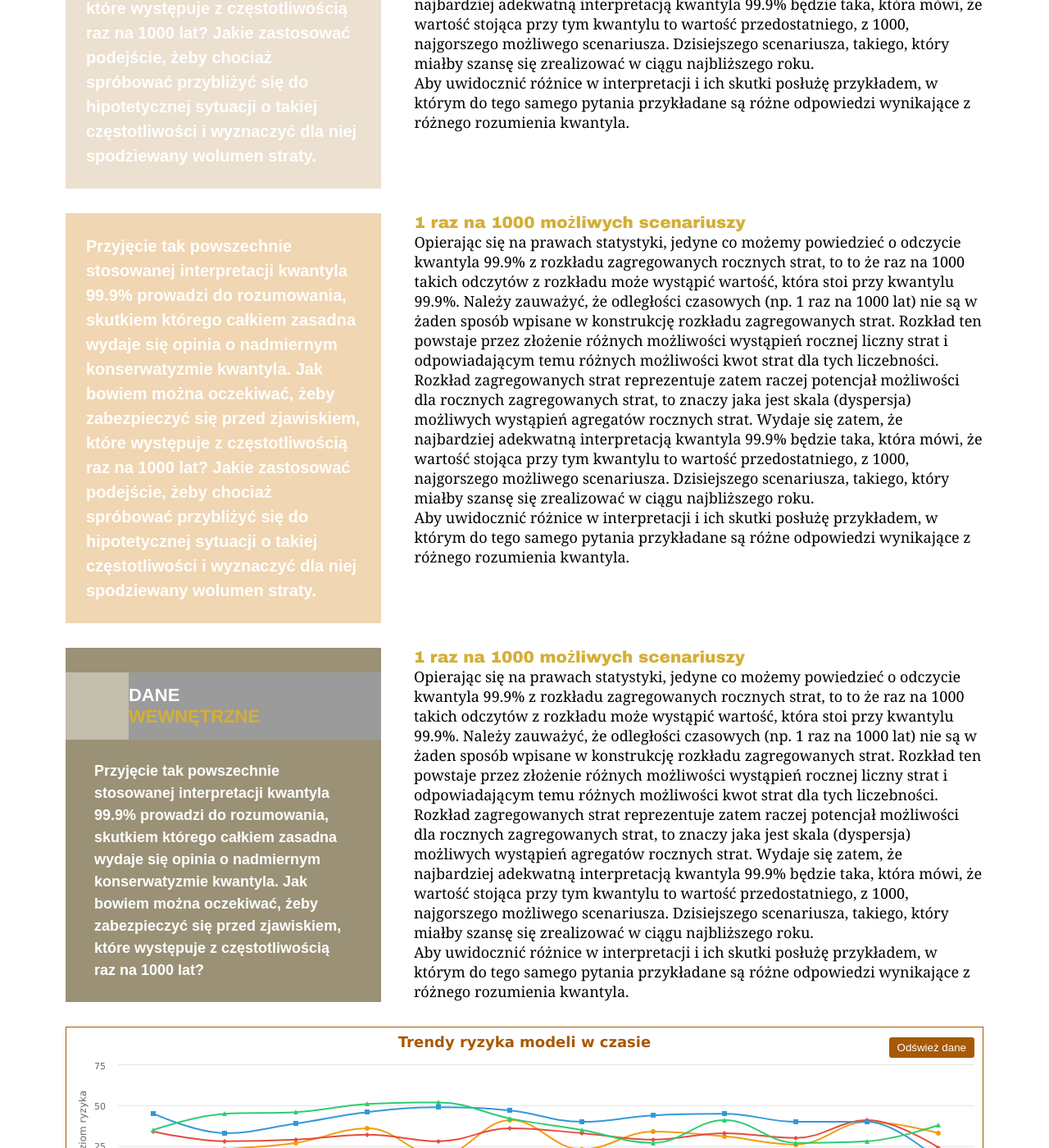
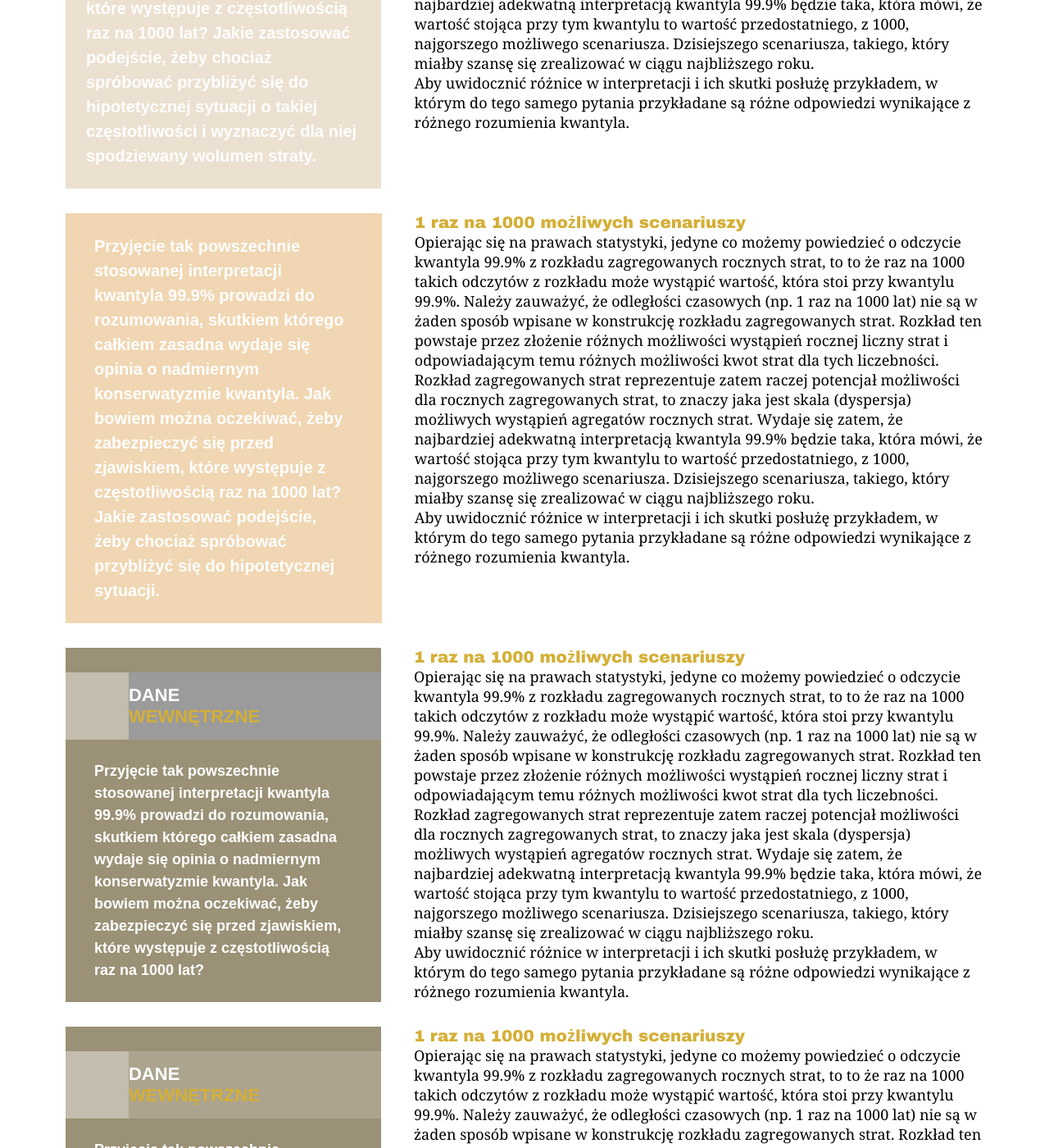
Before and after one commit to MaciejBuczak/risk-research, a Jekyll site: the page built from art-oprisk-kw999_v3_9.md, in a window 1280 px wide and 1400 px high, scrolled down 7200 px. Shown: the whole window at 82% size. Built offline with Jekyll 4.4.1, drawn with Linux system fonts in a browser that asks for light colours.

Commit message:
Update art-oprisk-kw999-layout_v3_9.html

```diff
--- a/_layouts/art-oprisk-kw999-layout_v3_9.html
+++ b/_layouts/art-oprisk-kw999-layout_v3_9.html
@@ -1238,8 +1238,8 @@
    <!-- NOWE ELEMENTY: O5.1 i T 5.2 -->
 <div class="ryzmod-o51-container" style="gap: 20px;">
   <!-- Lewy element - jednolite szare tło -->
-  <div class="ryzmod-o51-box" style="width: 35%; background-color: #f0d6b2; padding: 25px; position: relative; border-left: 0;">
-    <p style="color: white; font-family: Arial, sans-serif; font-weight: bold; margin: 0; line-height: 1.5; font-size: 20px;">Przyjęcie tak powszechnie stosowanej interpretacji kwantyla 99.9% prowadzi do rozumowania, skutkiem którego całkiem zasadna wydaje się opinia o nadmiernym konserwatyzmie kwantyla. Jak bowiem można oczekiwać, żeby zabezpieczyć się przed zjawiskiem, które występuje z częstotliwością raz na 1000 lat? Jakie zastosować podejście, żeby chociaż spróbować przybliżyć się do hipotetycznej sytuacji o takiej częstotliwości i wyznaczyć dla niej spodziewany wolumen straty.</p>
+  <div class="ryzmod-o51-box" style="width: 35%; background-color: #f0d6b2; padding-left: 35px; padding-right: 35px; padding-top: 25px; padding-bottom: 25px; position: relative; border-left: 0;">
+    <p style="color: white; font-family: Arial, sans-serif; font-weight: bold; margin: 0; line-height: 1.5; font-size: 20px;">Przyjęcie tak powszechnie stosowanej interpretacji kwantyla 99.9% prowadzi do rozumowania, skutkiem którego całkiem zasadna wydaje się opinia o nadmiernym konserwatyzmie kwantyla. Jak bowiem można oczekiwać, żeby zabezpieczyć się przed zjawiskiem, które występuje z częstotliwością raz na 1000 lat? Jakie zastosować podejście, żeby chociaż spróbować przybliżyć się do hipotetycznej sytuacji.</p>
   </div>
 
   <!-- Tekst po prawej - bez zmian -->
@@ -1293,6 +1293,45 @@
 </div>
 
 
+
+
+
+
+        <!-- NOWE ELEMENTY: O5.1 i T 5.2 -->
+<div class="ryzmod-o51-container" style="gap: 20px;">
+  <!-- Lewy element - trzyrzędowy układ -->
+  <div class="ryzmod-o51-box" style="width: 35%; padding: 0; position: relative; border-left: 0; display: flex; flex-direction: column;">
+
+    <!-- Pierwszy rząd - pełna szerokość -->
+    <div style="background-color: #9A9176; padding: 15px; width: 100%;">
+    </div>
+
+    <!-- Drugi rząd - podzielony na dwie kolumny -->
+    <div style="display: flex; width: 100%;">
+      <!-- Lewa kolumna (20% szerokości) -->
+      <div style="background-color: #C3BDAD; padding: 15px; width: 20%;">
+      </div>
+      <!-- Prawa kolumna (80% szerokości) - inny kolor -->
+      <div style="background-color: #ACA48E; padding-left: 0px; padding-right: 0px; padding-top: 15px; padding-bottom: 15px; width: 80%;">
+        <p style="color: white; font-family: Arial, sans-serif; margin: 0; font-size: 22px; font-weight: bold;">DANE</p>
+        <p style="color: #D4AF37; font-family: Arial, sans-serif; margin: 0; font-size: 22px; font-weight: bold;">WEWNĘTRZNE</p>
+      </div>
+    </div>
+
+    <!-- Trzeci rząd - pełna szerokość -->
+    <div style="background-color: #9A9176; padding-left: 35px; padding-right: 35px; padding-top: 25px; padding-bottom: 25px; width: 100%; flex-grow: 1;">
+       <p style="color: white; font-family: Arial, sans-serif; font-weight: bold; margin: 0; line-height: 1.5; font-size: 18px;">Przyjęcie tak powszechnie stosowanej interpretacji kwantyla 99.9% prowadzi do rozumowania, skutkiem którego całkiem zasadna wydaje się opinia o nadmiernym konserwatyzmie kwantyla. Jak bowiem można oczekiwać, żeby zabezpieczyć się przed zjawiskiem, które występuje z częstotliwością raz na 1000 lat?</p>
+    </div>
+
+  </div>
+
+  <!-- Tekst po prawej - bez zmian -->
+  <div class="ryzmod-t52-text">
+    <h5 style="font-family: Arial Black, Arial, sans-serif; font-size: 20px; font-weight: bold; margin-top: 0; color: #D4AF37;">1 raz na 1000 możliwych scenariuszy</h5>
+    <p>Opierając się na prawach statystyki, jedyne co możemy powiedzieć o odczycie kwantyla 99.9% z rozkładu zagregowanych rocznych strat, to to że raz na 1000 takich odczytów z rozkładu może wystąpić wartość, która stoi przy kwantylu 99.9%. Należy zauważyć, że odległości czasowych (np. 1 raz na 1000 lat) nie są w żaden sposób wpisane w konstrukcję rozkładu zagregowanych strat. Rozkład ten powstaje przez złożenie różnych możliwości wystąpień rocznej liczny strat i odpowiadającym temu różnych możliwości kwot strat dla tych liczebności. Rozkład zagregowanych strat reprezentuje zatem raczej potencjał możliwości dla rocznych zagregowanych strat, to znaczy jaka jest skala (dyspersja) możliwych wystąpień agregatów rocznych strat. Wydaje się zatem, że najbardziej adekwatną interpretacją kwantyla 99.9% będzie taka, która mówi, że wartość stojąca przy tym kwantylu to wartość przedostatniego, z 1000, najgorszego możliwego scenariusza. Dzisiejszego scenariusza, takiego, który miałby szansę się zrealizować w ciągu najbliższego roku.</p>
+    <p>Aby uwidocznić różnice w interpretacji i ich skutki posłużę przykładem, w którym do tego samego pytania przykładane są różne odpowiedzi wynikające z różnego rozumienia kwantyla.</p>
+  </div>
+</div>
 
 
 
```
